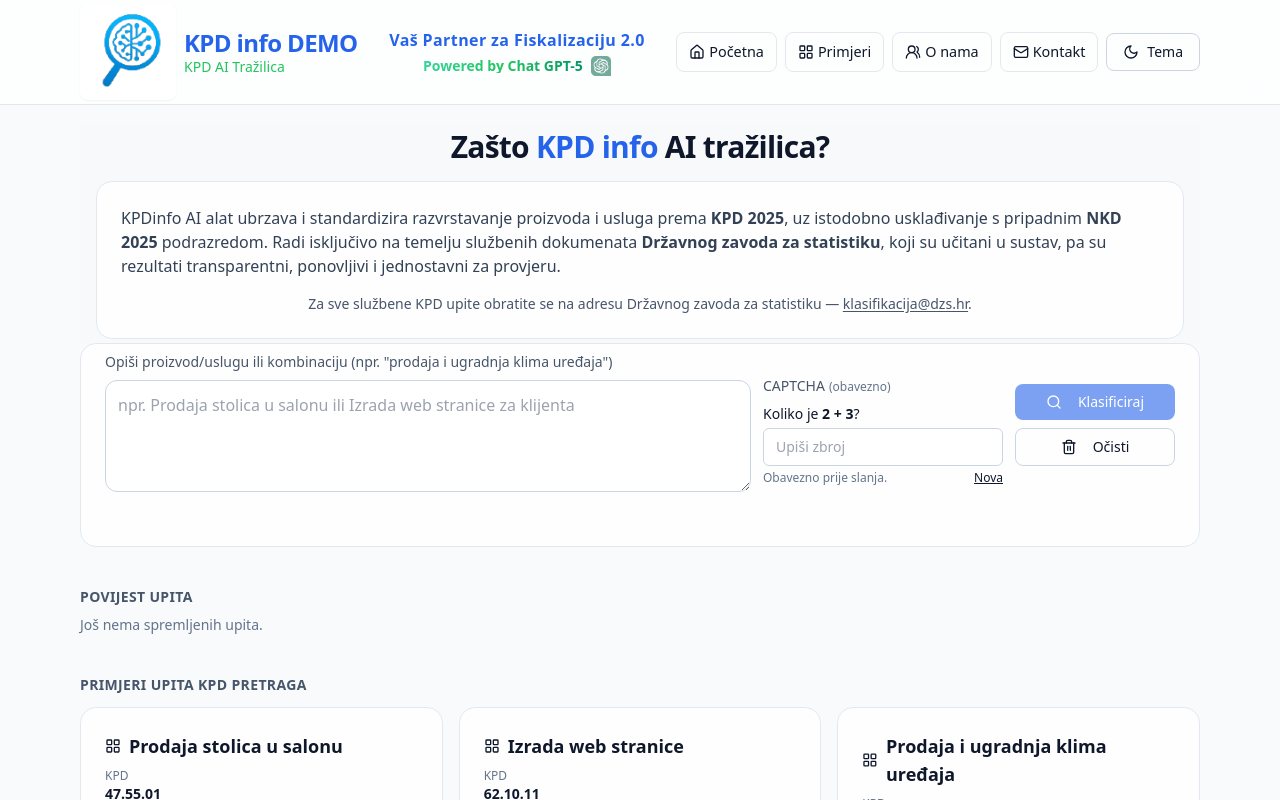
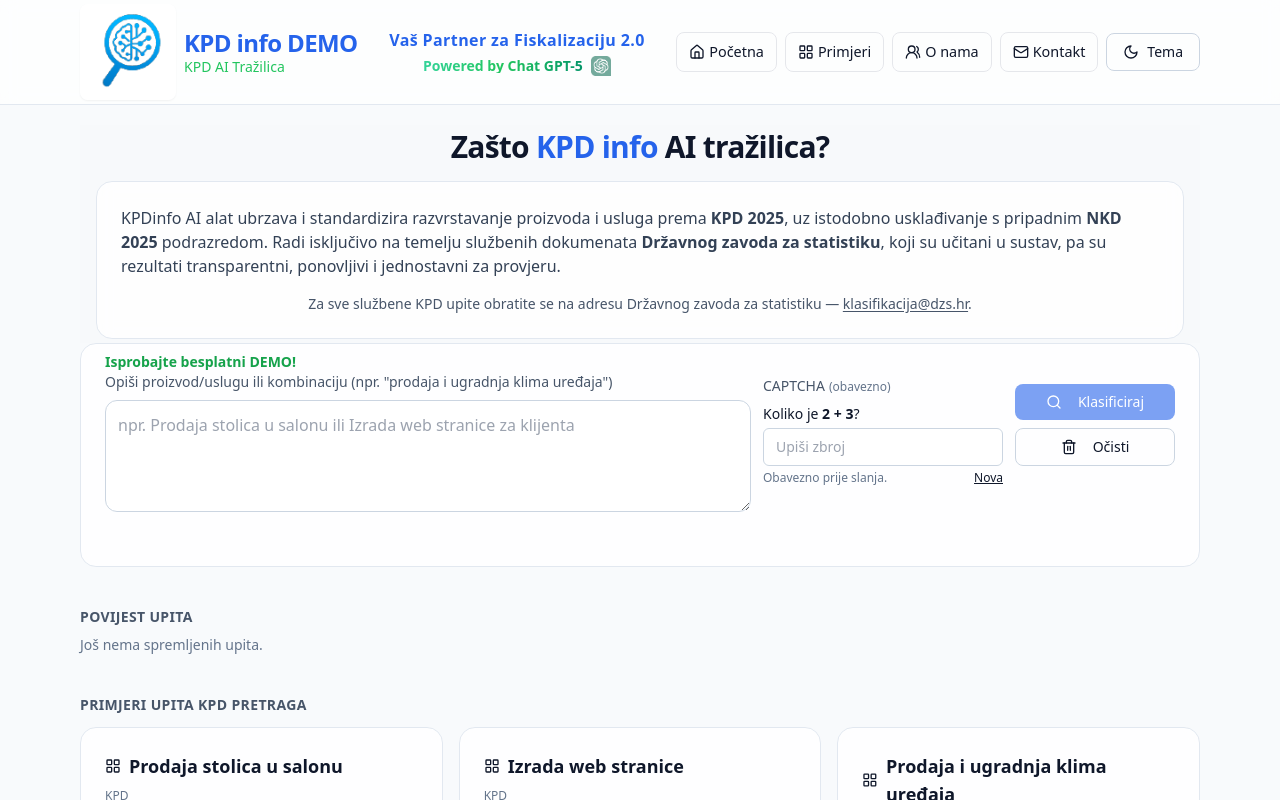
Before and after one commit to Weparche/Webovi, a React (Vite) app: page / in a window 1280 px wide. Shown: the top 800 px of the page. Built offline with nearby package versions, Linux system fonts and the light colour scheme.

Commit message:
demo-live

```diff
--- a/src/App.tsx
+++ b/src/App.tsx
@@ -354,7 +354,8 @@ export default function App() {
               {/* Lijevo: upit */}
               <div>
                 <label htmlFor="inp" className="block text-sm text-slate-600 dark:text-slate-300 font-medium">
-                  Opiši proizvod/uslugu ili kombinaciju (npr. "prodaja i ugradnja klima uređaja")
+                  <span className="inline-flex items-center gap-2 text-green-600 dark:text-green-400 animate-glow font-bold">Isprobajte besplatni DEMO!</span>
+                 <br /> Opiši proizvod/uslugu ili kombinaciju (npr. "prodaja i ugradnja klima uređaja")
                 </label>
                 <Textarea
                   id="inp"
```
